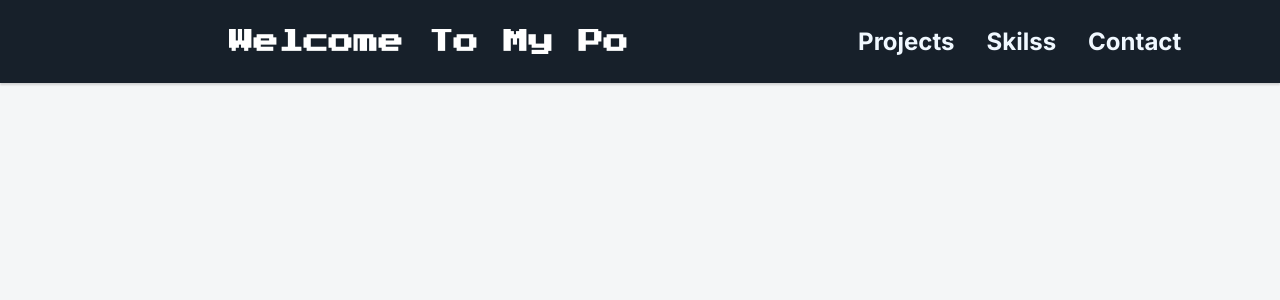
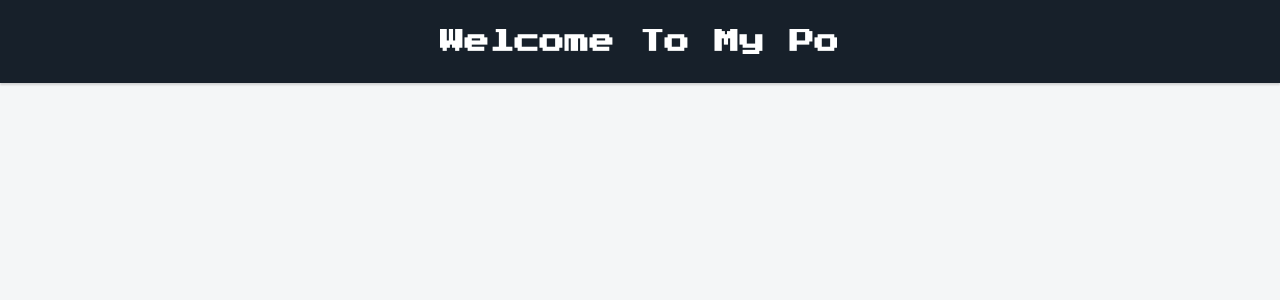
Before and after one commit to anastafish/Portfolio, a React (Create React App) app: page / in a window 1280 px wide. Shown: the top 300 px of the page. Built offline with nearby package versions, Linux system fonts and the light colour scheme; a web font is replaced by a local one.

Commit message:
removed part of the header

```diff
--- a/src/components/header.js
+++ b/src/components/header.js
@@ -12,17 +12,6 @@ export default function Header(){
              <div className='h1-container'>
                 <h1 className='header-h1'>Welcome To My Portfolio!</h1>
             </div>
-            <div className='header-links'>
-                <h1 onClick={() => handleScroll(".projects", 70)}>
-                    Projects
-                    </h1>
-                <h1 onClick={() => handleScroll(".skills-container", 120)}>
-                    Skilss
-                    </h1>
-                <h1 onClick={() => handleScroll(".contact-container", 60)}>
-                    Contact
-                    </h1>
-            </div>
         </div>
     )
 }
```
